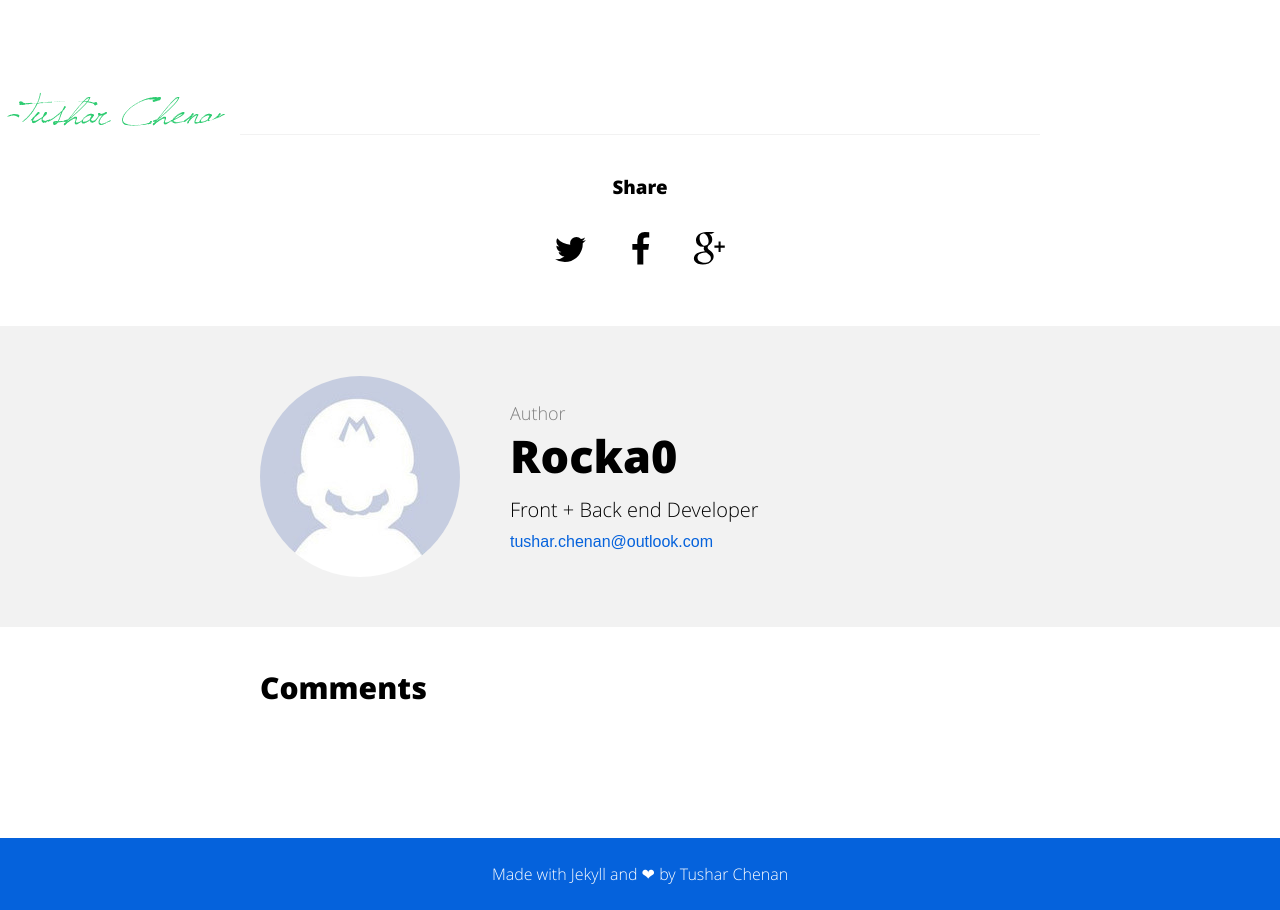
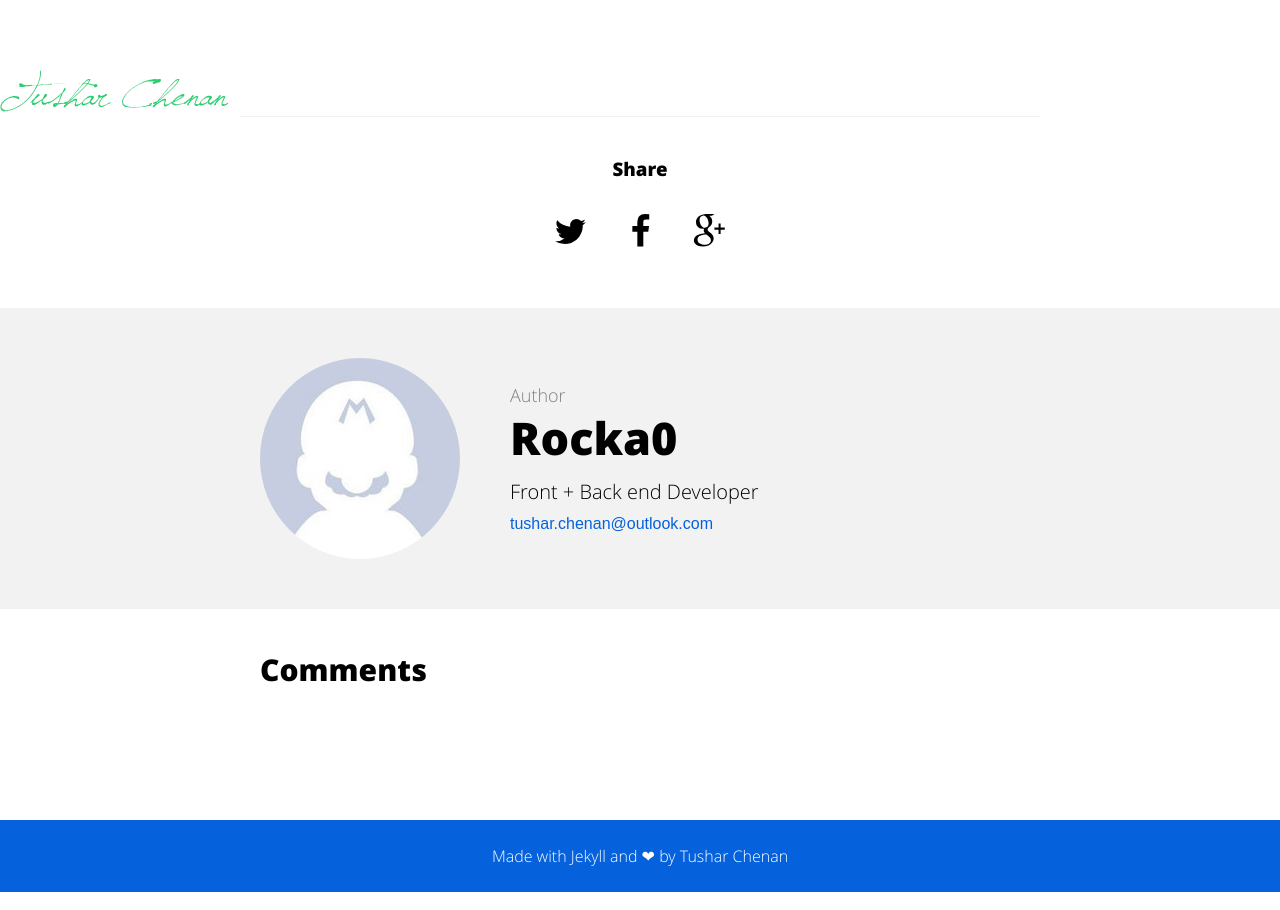
Before and after one commit to rocka0/myblog, a Jekyll site: the page built from _posts/2015-09-26-Jekyll-is-awesome!.markdown, in a window 1280 px wide. Shown: the part 2154-3064 px from the top of the page. Built offline with Jekyll 4.4.1, drawn with Linux system fonts in a browser that asks for light colours; comment, search, counter and statistics services are not loaded.

Commit message:
Update post.html

```diff
--- a/_layouts/post.html
+++ b/_layouts/post.html
@@ -10,9 +10,8 @@
                 {{ content }}
             </article>
 
-            <Br>
 
-            <img itemprop="image" class="img-rounded" src="{{ site.baseurl }}/assets/img/signature.png" alt="Signature" style: "padding-left: 200px;">
+            <img itemprop="image" src="{{ site.baseurl }}/assets/img/signature.png" alt="Signature" style: "padding-left: 200px;">
 
             <Br>
 
```
